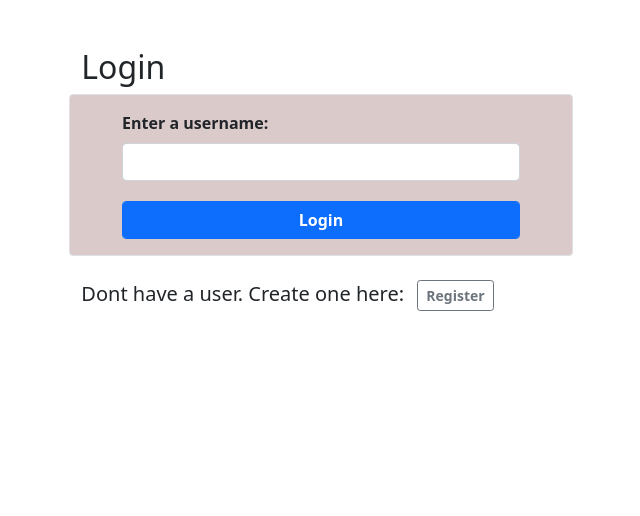
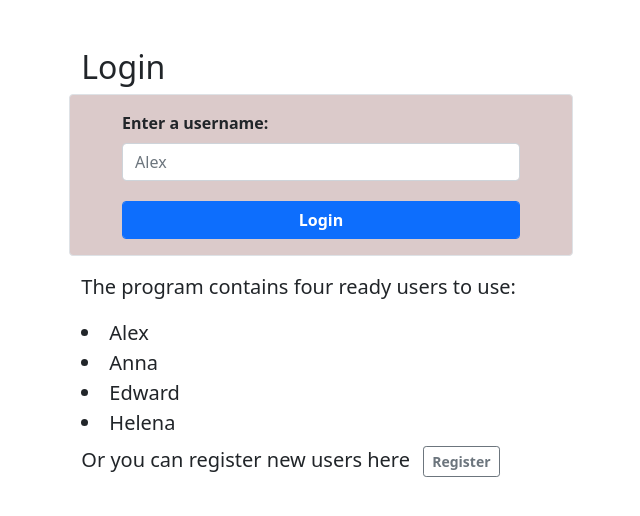
Before and after one commit to glaysa/python-wRESTling-bots, a Flask app: page / in a window 1280 px wide. Shown: the top 516 px of the page, without its empty margins (307-947 px from the left). Run offline with Flask 2, Linux system fonts and the light colour scheme; some libraries are stand-ins or nearby versions.

Commit message:
added four users

```diff
--- a/app/templates/login.html
+++ b/app/templates/login.html
@@ -13,7 +13,7 @@
                       style="background: #dbcaca">
                     <div class="col-md-10 mt-3 mb-1 mx-auto">
                         <label for="username" class="form-label fw-bolder">Enter a username:</label>
-                        <input name="username" id="username" type="text" class="form-control">
+                        <input name="username" id="username" type="text" class="form-control" placeholder="Alex">
                     </div>
                     <div class="col-md-10 mx-auto">
                         <input type="submit" value="Login"
@@ -27,11 +27,16 @@
                         <button type="button" class="btn-close" data-bs-dismiss="alert" aria-label="Close"></button>
                     </div>
                 {% endif %}
-                <div class="col-md-10 mx-auto mt-3 align-items-center">
-                    <h5>Dont have a user. Create one here:
-                        <a href="register" class="px-auto pt-1 m-2  fw-bolder btn btn-outline-secondary btn-sm"
-                           style="text-decoration: none;">Register</a>
-                    </h5>
+                <div class="col-md-10 mx-auto mt-3 align-items-center fs-5">
+                    <p>
+                        The program contains four ready users to use:
+                        <li>Alex</li>
+                        <li>Anna</li>
+                        <li>Edward</li>
+                        <li>Helena</li>
+                        Or you can register new users here
+                        <a href="register" class="px-auto pt-1 m-2  fw-bolder btn btn-outline-secondary btn-sm" style="text-decoration: none;">Register</a>
+                    </p>
                 </div>
             </div>
         </div>
```
Also changed, not shown: api_views/__init__.py (+6 -3 lines).
